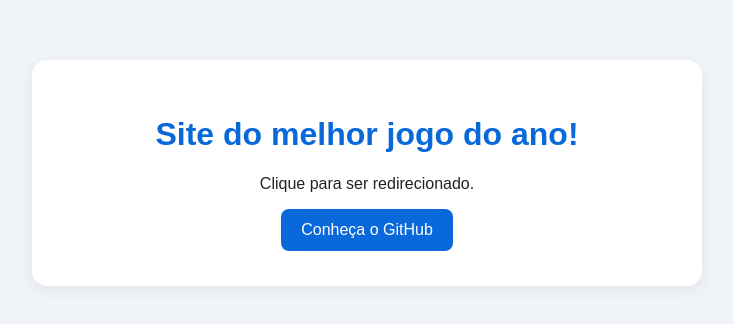
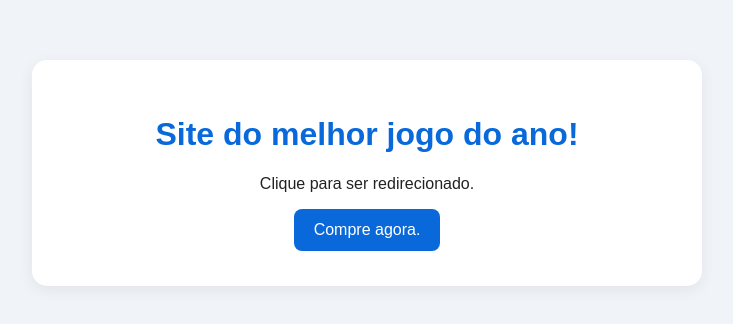
Before and after one commit to igormuriloas-hue/meu-site, a plain HTML site: page index.html in a window 1280 px wide. Shown: the whole page, without its empty margins (273-1006 px from the left). Drawn offline with Linux system fonts and the light colour scheme.

Commit message:
index.html

```diff
--- a/index.html
+++ b/index.html
@@ -43,7 +43,7 @@
         <h1>Site do melhor jogo do ano!</h1>
         <p>Clique para ser redirecionado.</p>
         <a href="https://www.playstation.com/pt-br/games/marvels-wolverine/">
-            Conheça o GitHub
+            Compre agora.
         </a>
     </div>
 </body>
```
